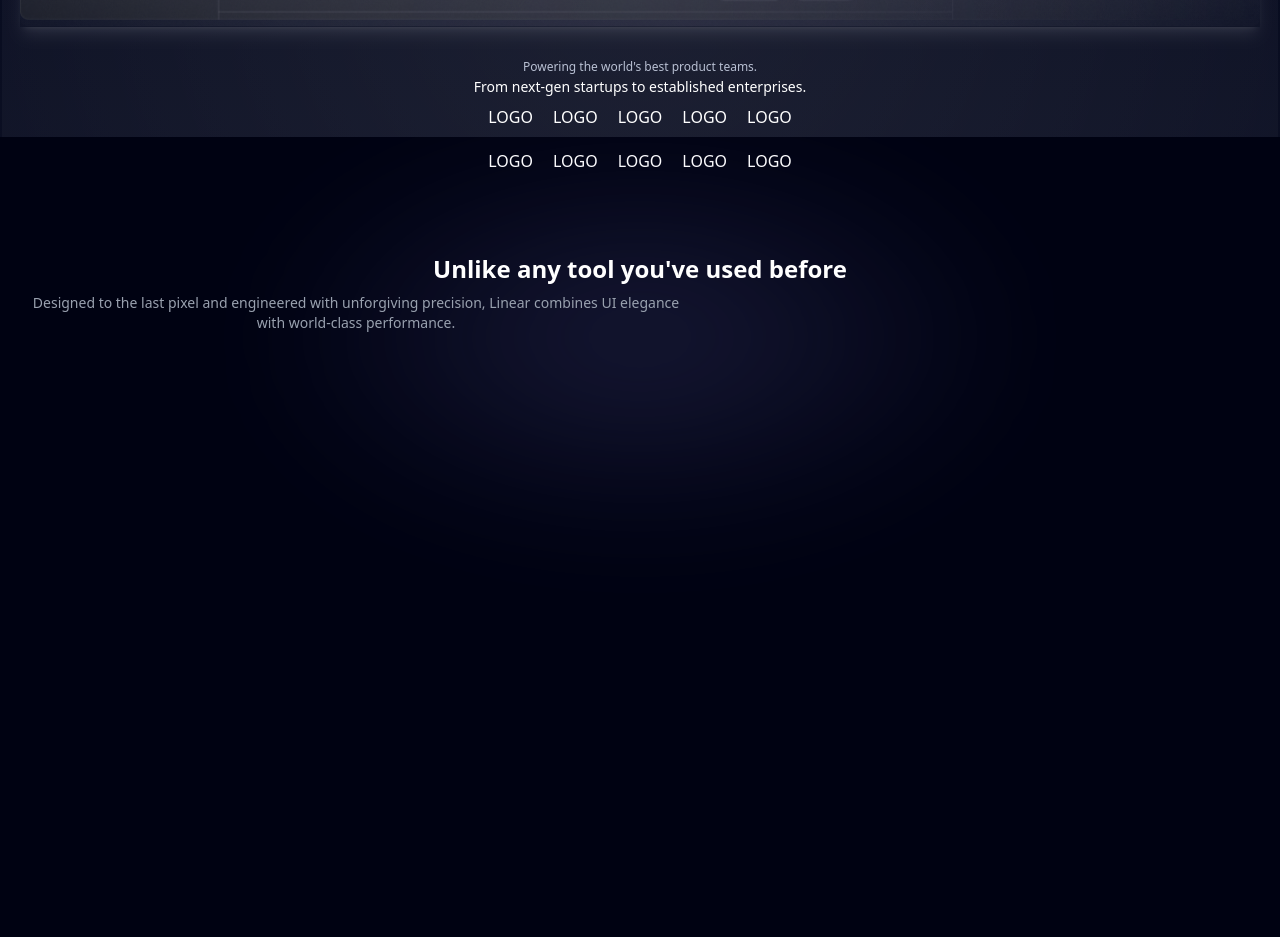
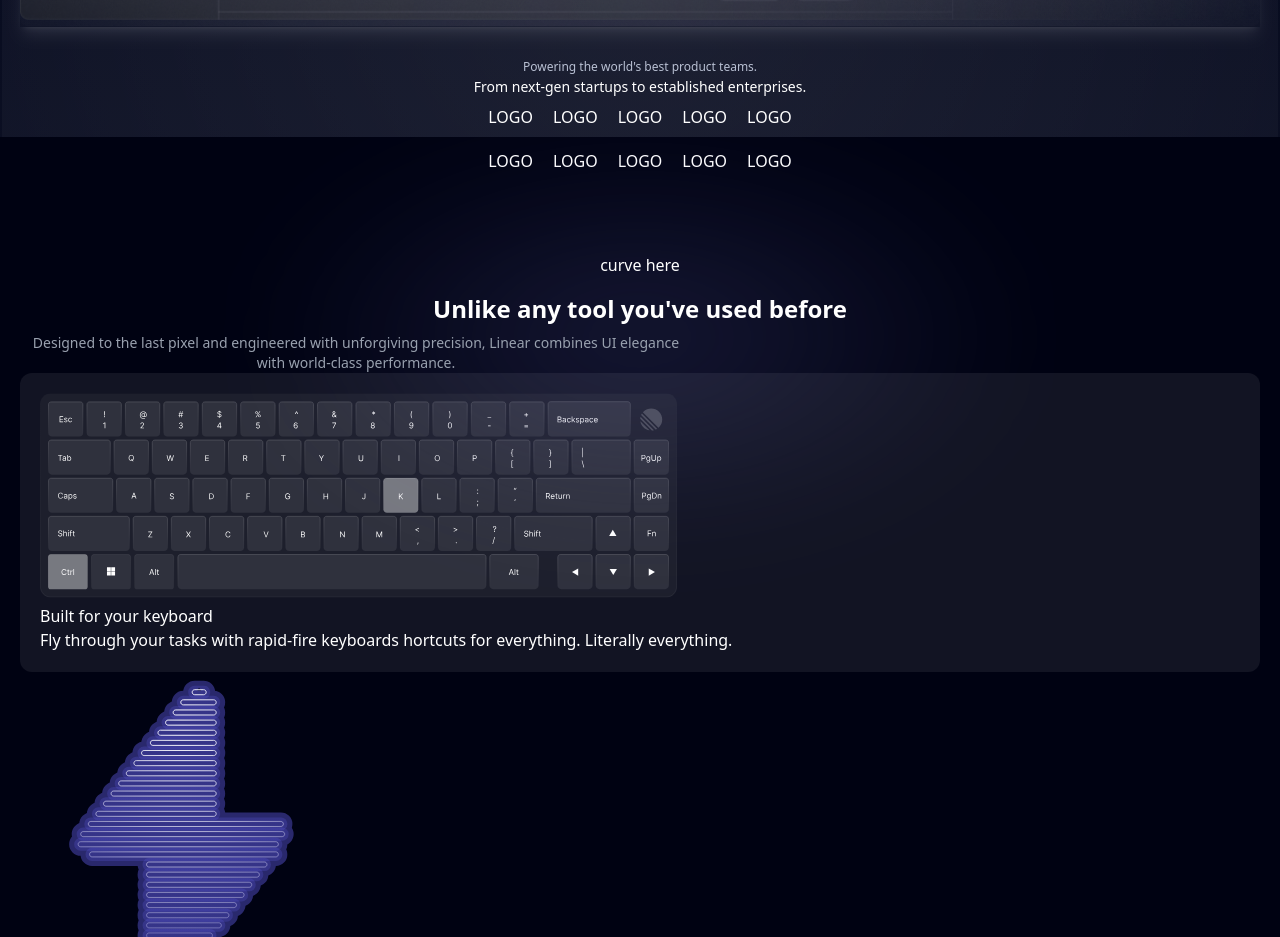
Before and after one commit to femnixx/linear, a React (Vite) app: page / in a window 1280 px wide. Shown: the part 1000-1937 px from the top of the page. Built offline with nearby package versions, Linux system fonts and the light colour scheme.

Commit message:
added imports for images

```diff
--- a/src/pages/LandingPage772.tsx
+++ b/src/pages/LandingPage772.tsx
@@ -1,7 +1,11 @@
+import circleshadow from "../assets/circleshadow.svg";
+import keyboard from "../assets/keyboard.svg";
+import lightning from "../assets/lightning.svg";
+
 
 const LandingPage772 = () => {
   return (
-    <div className="relative bg-[#000212] w-full h-screen overflow-hidden">
+    <div className="relative bg-[#000212] w-full h-screen overflow-x-hidden">
       <div className="flex gap-x-5 mt-3 justify-center">
       <p>LOGO</p>
       <p>LOGO</p>
@@ -21,7 +25,7 @@ const LandingPage772 = () => {
         </div>
       <div></div>
       <div className="relative mt-20">
-
+          <p className="text-center">curve here</p>
         {/* Text Content */}
         <p className="text-white text-center text-2xl font-semibold mt-4 mx-5">
           Unlike any tool you've used before
@@ -32,6 +36,19 @@ const LandingPage772 = () => {
         </p>
 
       </div>
+      <div className=" flex flex-col">
+            <div className="bg-white/7 p-5 mx-5 rounded-xl">
+              <img src={keyboard} alt="" />
+              <p>Built for your keyboard</p>
+              <p>Fly through your tasks with rapid-fire keyboards hortcuts for everything. Literally everything.</p>
+            </div>
+            <div>
+              <img src={lightning} alt="" />
+            </div>
+            <div>
+              <img src={circleshadow} alt="" />
+            </div>
+          </div>
     </div>
   );
 };
```
